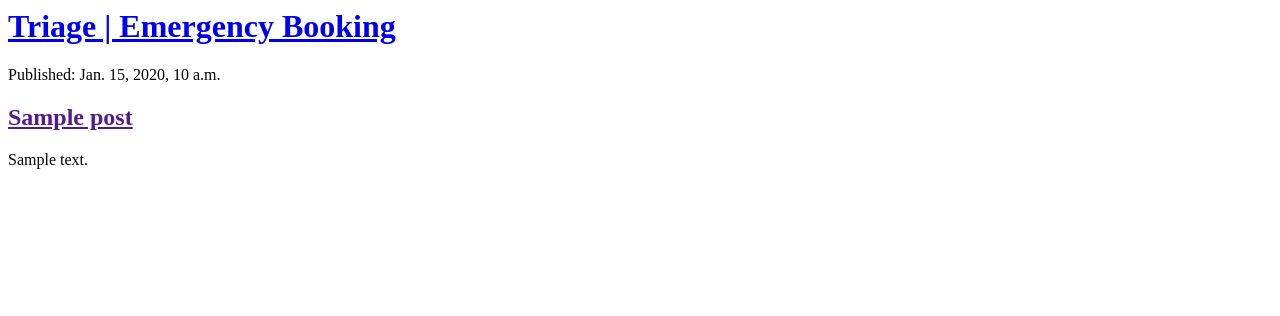
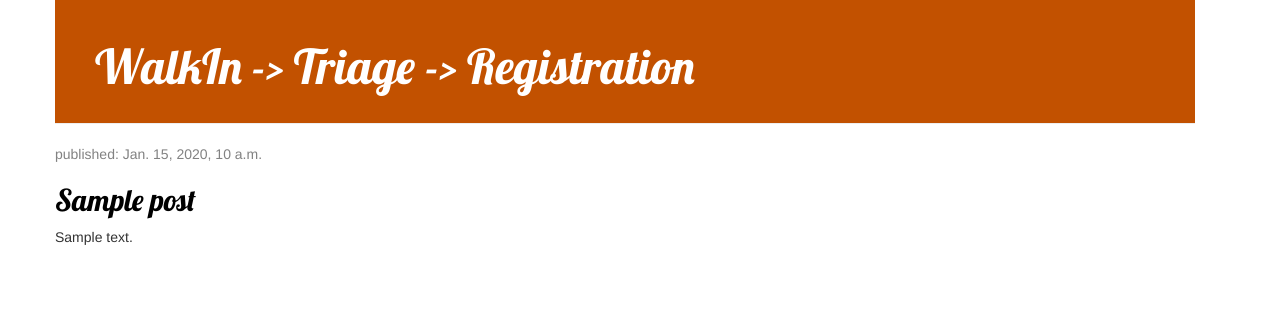
Before and after one commit to ishmaelsheban19/my-django-Ishapp, a Django app: template blog/templates/blog/post_list.html in a window 1280 px wide. Shown: the top 316 px of the page. Run offline with Django 3.2, Linux system fonts and the light colour scheme; the template is opened without the code that fills it: values that come from a table or form of the project are taken from there, others are empty; tables that the repository leaves empty hold one stand-in row (values such as "Sample post"); some libraries are stand-ins or nearby versions.

Commit message:
Add css stylling on the post_list page

```diff
--- /dev/null
+++ b/blog/static/css/blog.css
@@ -0,0 +1,51 @@
+h1 a, h2 a {
+    color: #C25100;
+    font-family: 'Lobster'
+}
+
+.page-header {
+    background-color: #C25100;
+    margin-top: 0;
+    padding: 20px 20px 20px 40px;
+}
+
+.page-header h1, .page-header h1 a, .page-header h1 a:visited, .page-header h1 a:active {
+    color: #ffffff;
+    font-size: 36pt;
+    text-decoration: none;
+}
+
+.content {
+    margin-left: 40px;
+}
+
+h1, h2, h3, h4 {
+    font-family: 'Lobster', cursive;
+}
+
+.date {
+    color: #828282;
+}
+
+.save {
+    float: right;
+}
+
+.post-form textarea, .post-form input {
+    width: 100%;
+}
+
+.top-menu, .top-menu:hover, .top-menu:visited {
+    color: #ffffff;
+    float: right;
+    font-size: 26pt;
+    margin-right: 20px;
+}
+
+.post {
+    margin-bottom: 70px;
+}
+
+.post h2 a, .post h2 a:visited {
+    color: #000000;
+}
--- a/blog/templates/blog/post_list.html
+++ b/blog/templates/blog/post_list.html
@@ -1,11 +1,51 @@
-<div>
-    <h1><a href="/">Triage | Emergency Booking</a></h1>
+{% load static %}
+
+
+<!DOCTYPE html>
+<html>
+<head>
+    <title>Triage | ER</title>
+    <!-- STYLLING -->
+    <link rel="stylesheet" href="//maxcdn.bootstrapcdn.com/bootstrap/3.2.0/css/bootstrap.min.css">
+    <link rel="stylesheet" href="//maxcdn.bootstrapcdn.com/bootstrap/3.2.0/css/bootstrap-theme.min.css">
+    <link href="//fonts.googleapis.com/css?family=Lobster&subset=latin,latin-ext" rel="stylesheet" type="text/css">
+    <link rel="stylesheet" href="{% static 'css/blog.css' %}">
+</head>
+<body>
+<div class="content container">
+  <div class="page-header">
+   <h1><a href="/">WalkIn -> Triage -> Registration</a></h1>
+ </div>
+
+{% for post in posts %}
+ <div class="post">
+     <div class="date">
+      <p>published: {{ post.published_date }}</p>
+    </div>
+        <h2><a href="">{{ post.title }}</a></h2>
+        <p>{{ post.text|linebreaksbr }}</p>
+ </div>
+{% endfor %}
+
 </div>
 
-{% for post in posts %}
-    <div>
-        <p>Published: {{ post.published_date }}</p>
-        <h2><a href="">{{ post.title }}</a></h2>
-        <p>{{ post.text|linebreaksbr }}</p>
+</body>
+</html>
+
+<!--
+<div class="content container">
+    <div class="row">
+        <div class="col-md-8">
+            {% for post in posts %}
+                <div class="post">
+                    <div class="date">
+                        <p>published: {{ post.published_date }}</p>
+                    </div>
+                    <h2><a href="">{{ post.title }}</a></h2>
+                    <p>{{ post.text|linebreaksbr }}</p>
+                </div>
+            {% endfor %}
+        </div>
     </div>
-{% endfor %}
+</div>
+ -->
```
